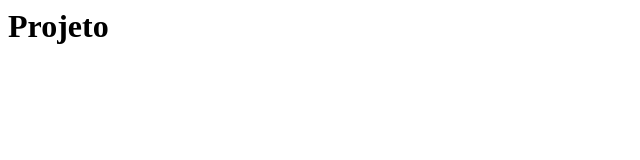
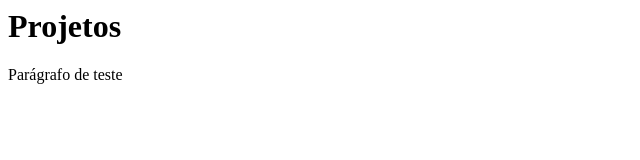
Before and after one commit to ldelmano/curso-git, a plain HTML site: page index.html in a window 1280 px wide. Shown: the whole page, without its empty margins (0-640 px from the left). Drawn offline with Linux system fonts and the light colour scheme.

Commit message:
Adicionando paragrado e mudando h1

```diff
--- a/index.html
+++ b/index.html
@@ -1,5 +1,7 @@
 <html>
 <body>
-    <h1>Projeto</h1>
+    <h1>Projetos</h1>
+
+    <p>Parágrafo de teste</p>
 </body>
 </html>
```
